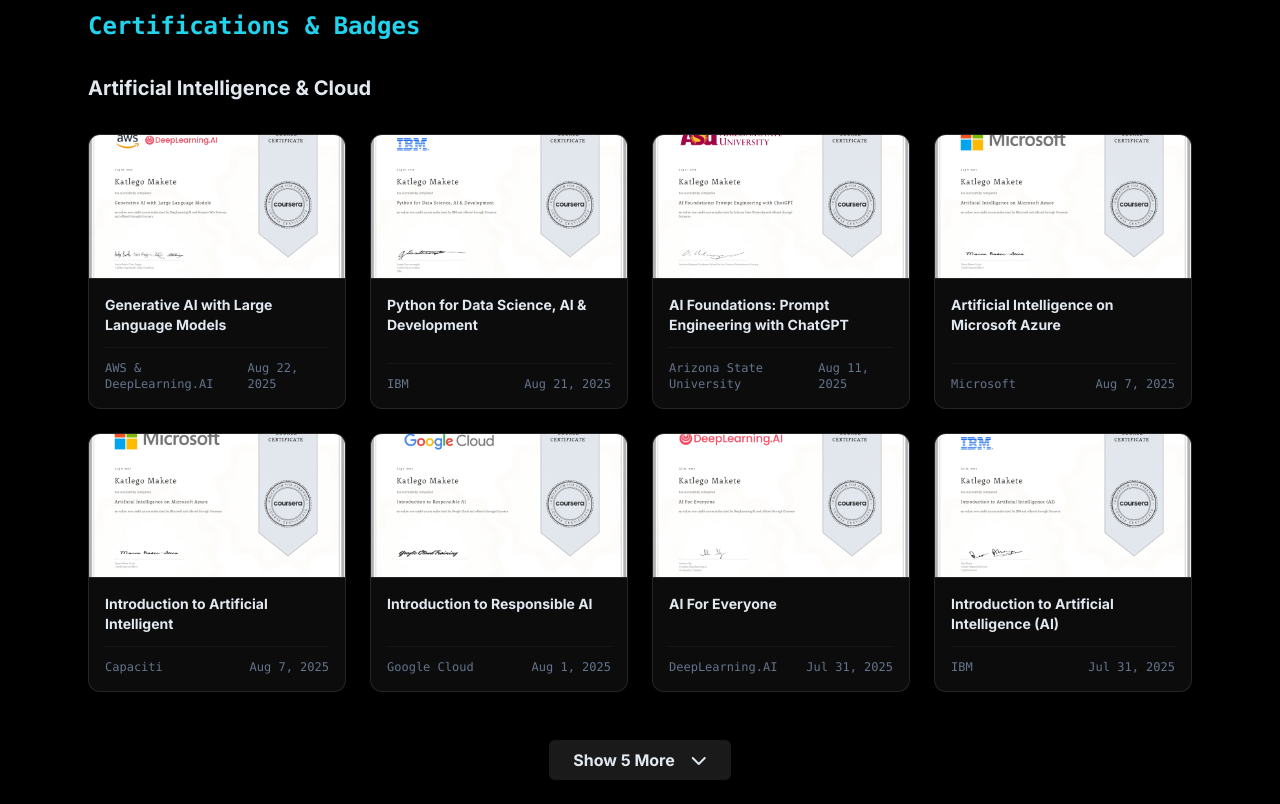
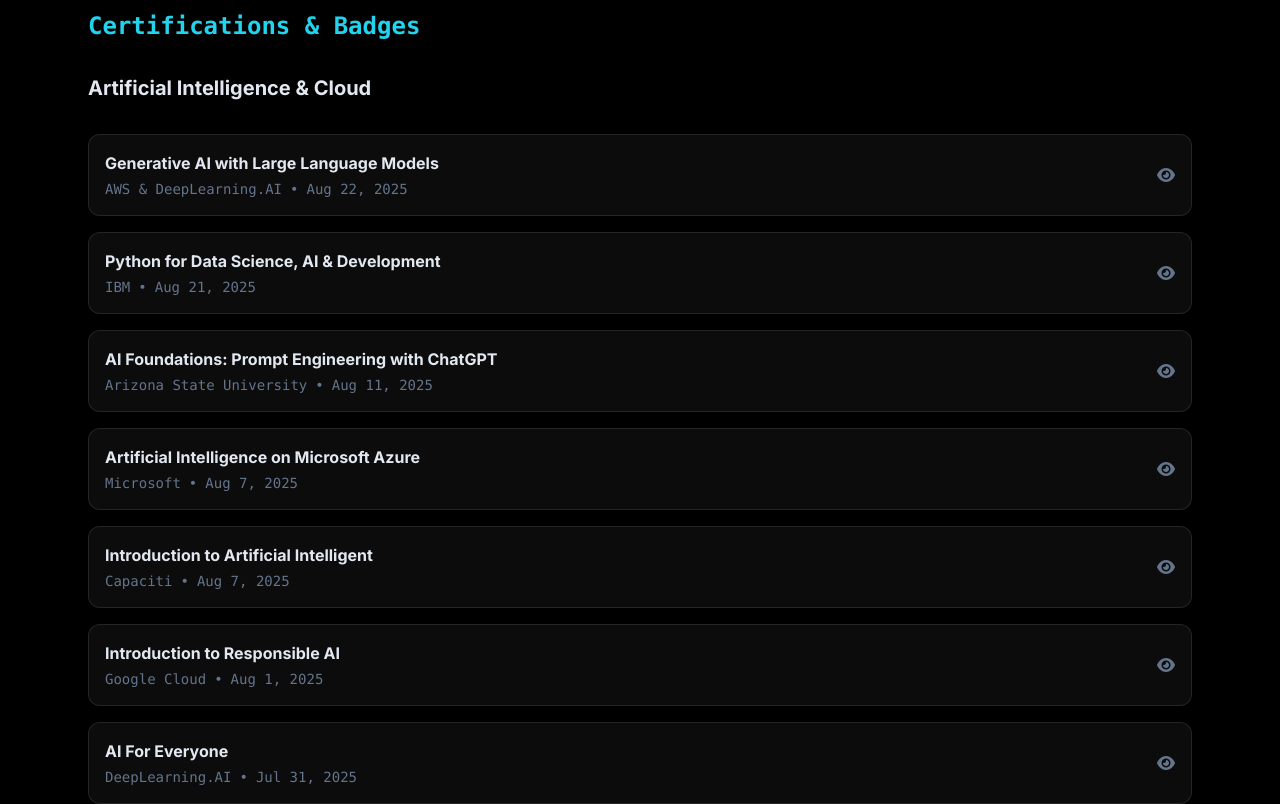
Before and after one commit to katlegoxoxo/website-katty, a React (Vite) app: page / in a window 1280 px wide. Shown: the part 4920-5724 px from the top of the page. Built offline with nearby package versions, Linux system fonts and the light colour scheme; no server answers.

Commit message:
fixing the certification section

```diff
--- a/components/Certifications.tsx
+++ b/components/Certifications.tsx
@@ -21,9 +21,9 @@
 };
 
 const itemVariants: Variants = {
-  hidden: { opacity: 0, scale: 0.9, y: 20 },
-  visible: { opacity: 1, scale: 1, y: 0, transition: { duration: 0.4, ease: 'easeOut' } },
-  exit: { opacity: 0, scale: 0.9, y: -10, transition: { duration: 0.3 } }
+  hidden: { opacity: 0, x: -20 },
+  visible: { opacity: 1, x: 0, transition: { duration: 0.4, ease: 'easeOut' } },
+  exit: { opacity: 0, x: 20, transition: { duration: 0.3 } }
 };
 
 const CERTS_TO_SHOW = 8;
@@ -55,16 +55,16 @@
               transition={{ duration: 0.6 }}
             >
               <h3 className="font-bold text-xl mb-8 text-slate-200">{category.title}</h3>
-              <motion.div
+              <motion.ul
                 layout
                 variants={containerVariants}
                 initial="hidden"
                 animate="visible"
-                className="grid grid-cols-1 sm:grid-cols-2 lg:grid-cols-3 xl:grid-cols-4 gap-6"
+                className="space-y-4"
               >
                 <AnimatePresence>
                   {visibleCerts.map(cert => (
-                    <motion.div
+                    <motion.li
                       key={cert.name}
                       onClick={() => {
                         if (cert.imageUrl || cert.certificateUrl) {
@@ -76,38 +76,31 @@
                       layout
                       variants={itemVariants}
                       exit="exit"
-                      whileHover={{ y: -8, scale: 1.03 }}
-                      transition={{ type: 'spring', stiffness: 300, damping: 20 }}
-                      className="bg-zinc-900/50 backdrop-blur-sm border border-white/10 rounded-xl flex flex-col group cursor-pointer overflow-hidden shadow-lg shadow-black/20"
+                      whileHover={{
+                        backgroundColor: 'rgba(255, 255, 255, 0.05)',
+                        borderColor: 'rgba(0, 189, 212, 0.5)',
+                        y: -3
+                      }}
+                      transition={{ type: 'spring', stiffness: 400, damping: 20 }}
+                      className="bg-zinc-900/50 backdrop-blur-sm border border-white/10 rounded-xl p-4 flex justify-between items-center group cursor-pointer shadow-lg shadow-black/20"
                     >
-                      {cert.imageUrl ? (
-                        <img
-                          src={cert.imageUrl}
-                          alt={`${cert.name} certificate`}
-                          className="w-full aspect-video object-cover border-b border-white/10"
-                          loading="lazy"
-                        />
-                      ) : (
-                        <div className="w-full aspect-video bg-black/20 border-b border-white/10 flex items-center justify-center p-4">
-                          <div className="text-center text-slate-500 group-hover:text-cyan-400 transition-colors duration-300">
-                            <i className="fas fa-file-pdf text-4xl"></i>
-                            <p className="text-xs font-mono mt-2">View PDF</p>
-                          </div>
-                        </div>
-                      )}
-                      <div className="p-4 flex flex-col flex-grow">
-                        <h4 className="font-bold text-sm text-slate-200 group-hover:text-cyan-400 transition-colors flex-grow">
+                      <div>
+                        <h4 className="font-bold text-slate-200 group-hover:text-cyan-400 transition-colors">
                           {cert.name}
                         </h4>
-                        <div className="mt-3 pt-3 border-t border-white/5 flex justify-between items-center text-xs font-mono text-slate-500">
+                        <div className="mt-1 text-sm text-slate-500 font-mono">
                           <span>{cert.issuer}</span>
+                          <span className="mx-2">&bull;</span>
                           <span>{cert.date}</span>
                         </div>
                       </div>
-                    </motion.div>
+                      <div className="text-slate-500 group-hover:text-cyan-400 transition-all transform group-hover:scale-110 pl-4">
+                          <i className="fas fa-eye"></i>
+                      </div>
+                    </motion.li>
                   ))}
                 </AnimatePresence>
-              </motion.div>
+              </motion.ul>
 
               {category.certifications.length > CERTS_TO_SHOW && (
                 <div className="mt-12 text-center">
```
